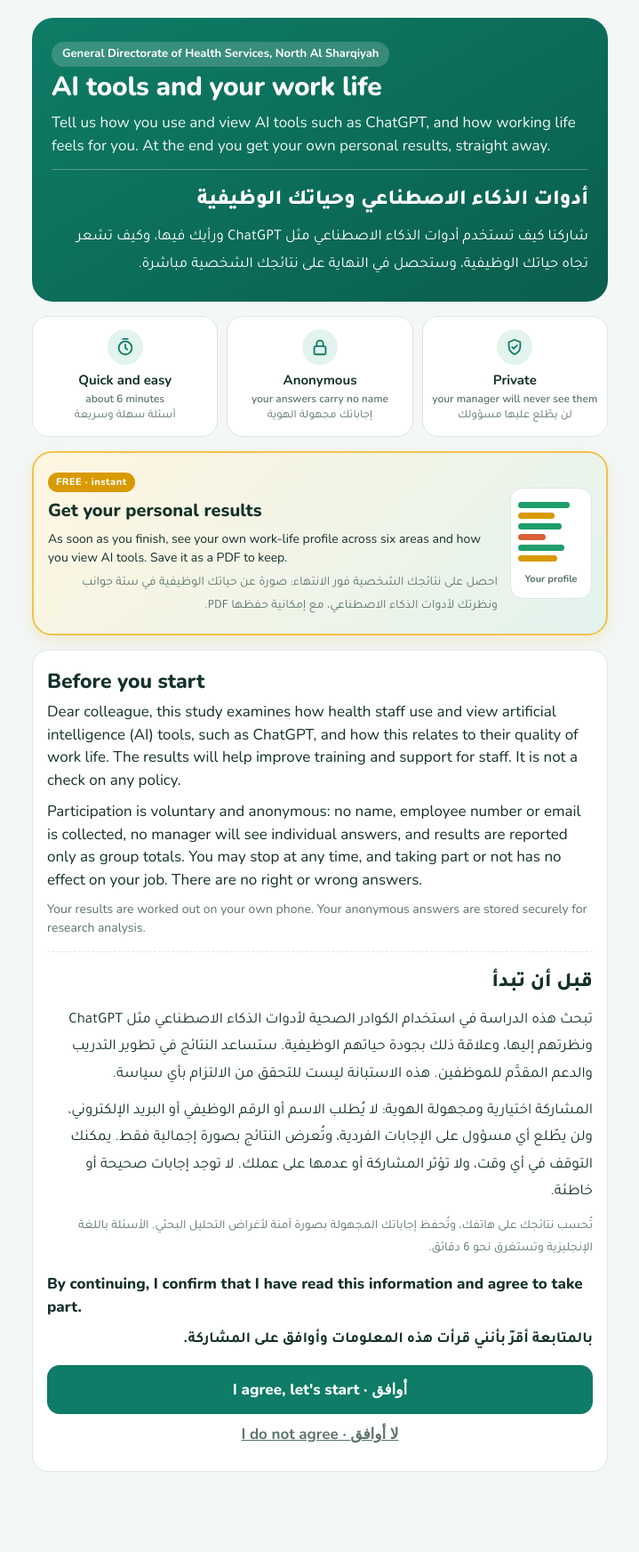
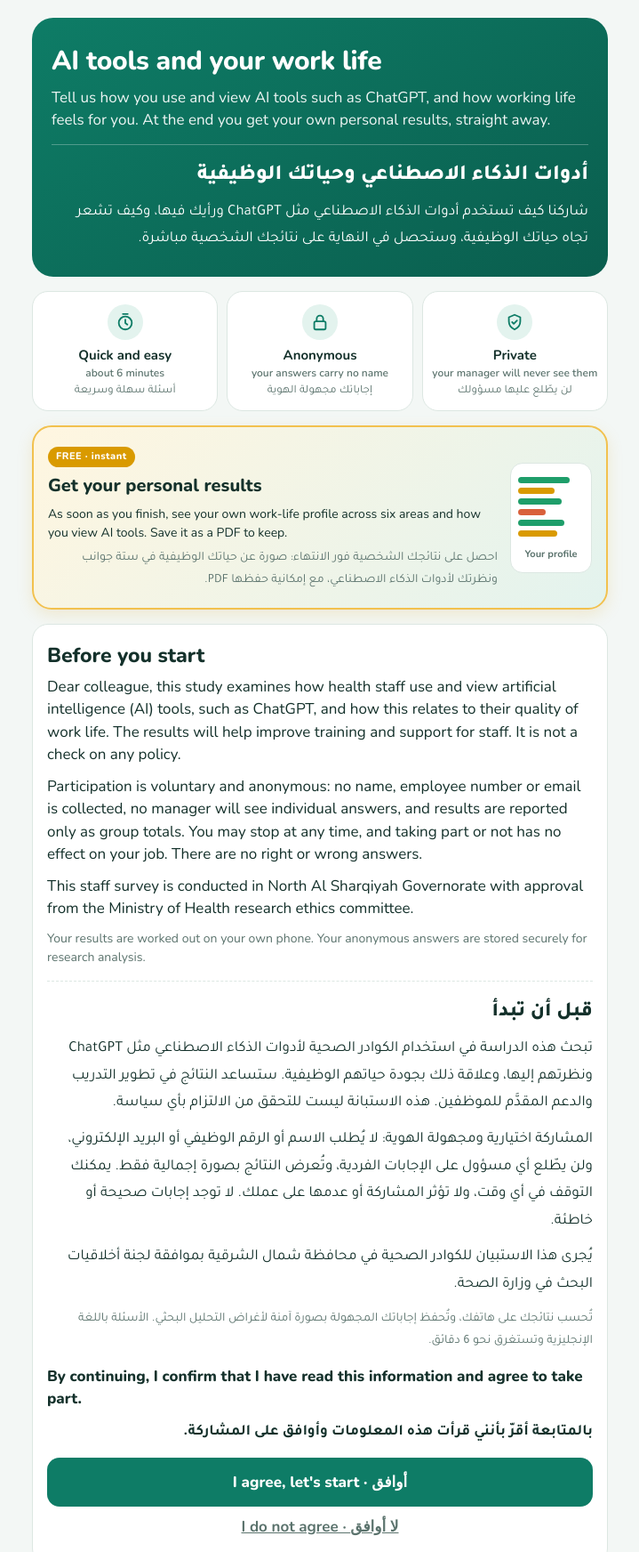
Before and after one commit to vsm-platform/utasx, a plain HTML site: page worklife.html in a window 1280 px wide. Shown: the top 1744 px of the page at 89% size, without its empty margins (280-999 px from the left). Drawn offline with nearby package versions, Linux system fonts and the light colour scheme.

Commit message:
Add files via upload

```diff
--- a/worklife.html
+++ b/worklife.html
@@ -277,7 +277,7 @@ function welcome(){
   $("top").classList.add("hide");$("nav").classList.add("hide");
   const resume=Object.keys(S.ans).length>0;
   app.innerHTML=`
-  <div class="hero"><span class="tag">General Directorate of Health Services, North Al Sharqiyah</span>
+  <div class="hero">
    <h1>AI tools and your work life</h1>
    <p>Tell us how you use and view AI tools such as ChatGPT, and how working life feels for you. At the end you get your own personal results, straight away.</p>
    <div class="ar" lang="ar"><b>أدوات الذكاء الاصطناعي وحياتك الوظيفية</b>شاركنا كيف تستخدم أدوات الذكاء الاصطناعي مثل ChatGPT ورأيك فيها، وكيف تشعر تجاه حياتك الوظيفية، وستحصل في النهاية على نتائجك الشخصية مباشرة.</div></div>
@@ -295,10 +295,12 @@ function welcome(){
   <div class="consent"><h2 style="margin-top:0">Before you start</h2>
    <p>Dear colleague, this study examines how health staff use and view artificial intelligence (AI) tools, such as ChatGPT, and how this relates to their quality of work life. The results will help improve training and support for staff. It is not a check on any policy.</p>
    <p>Participation is voluntary and anonymous: no name, employee number or email is collected, no manager will see individual answers, and results are reported only as group totals. You may stop at any time, and taking part or not has no effect on your job. There are no right or wrong answers.</p>
+   <p>This staff survey is conducted in North Al Sharqiyah Governorate with approval from the Ministry of Health research ethics committee.</p>
    <p class="note">Your results are worked out on your own phone. Your anonymous answers are stored securely for research analysis.</p>
    <div class="ar" lang="ar"><h2 style="margin:0 0 6px">قبل أن تبدأ</h2>
    <p>تبحث هذه الدراسة في استخدام الكوادر الصحية لأدوات الذكاء الاصطناعي مثل ChatGPT ونظرتهم إليها، وعلاقة ذلك بجودة حياتهم الوظيفية. ستساعد النتائج في تطوير التدريب والدعم المقدَّم للموظفين. هذه الاستبانة ليست للتحقق من الالتزام بأي سياسة.</p>
    <p>المشاركة اختيارية ومجهولة الهوية: لا يُطلب الاسم أو الرقم الوظيفي أو البريد الإلكتروني، ولن يطّلع أي مسؤول على الإجابات الفردية، وتُعرض النتائج بصورة إجمالية فقط. يمكنك التوقف في أي وقت، ولا تؤثر المشاركة أو عدمها على عملك. لا توجد إجابات صحيحة أو خاطئة.</p>
+   <p>يُجرى هذا الاستبيان للكوادر الصحية في محافظة شمال الشرقية بموافقة لجنة أخلاقيات البحث في وزارة الصحة.</p>
    <p class="note">تُحسب نتائجك على هاتفك، وتُحفظ إجاباتك المجهولة بصورة آمنة لأغراض التحليل البحثي. الأسئلة باللغة الإنجليزية وتستغرق نحو 6 دقائق.</p></div>
    <p style="font-weight:800;margin-top:14px">By continuing, I confirm that I have read this information and agree to take part.</p>
    <p class="ar" lang="ar" style="font-weight:700;margin:0 0 12px;border:0;padding-top:0">بالمتابعة أقرّ بأنني قرأت هذه المعلومات وأوافق على المشاركة.</p>
@@ -375,7 +377,7 @@ function downloadResults(){
     const para=(t,size,style,color,gap)=>{d.setFont("helvetica",style||"normal");d.setFontSize(size);d.setTextColor(...(color||[20,49,43]));
       const L=d.splitTextToSize(t,CW);need(L.length*size*0.42+2);d.text(L,M,y);y+=L.length*size*0.42+(gap||2)};
     d.setFont("helvetica","bold");d.setFontSize(10);d.setTextColor(91,115,109);
-    d.text("General Directorate of Health Services, North Al Sharqiyah",M,y+4);
+    d.text("Staff survey, North Al Sharqiyah",M,y+4);
     d.setFont("helvetica","normal");d.text("Personal results  |  "+new Date().toLocaleDateString("en-GB"),W-M,y+4,{align:"right"});
     y+=10;
     d.setFillColor(...rgb[ob]);d.roundedRect(M,y,CW,30,4,4,"F");d.setTextColor(255,255,255);
```
